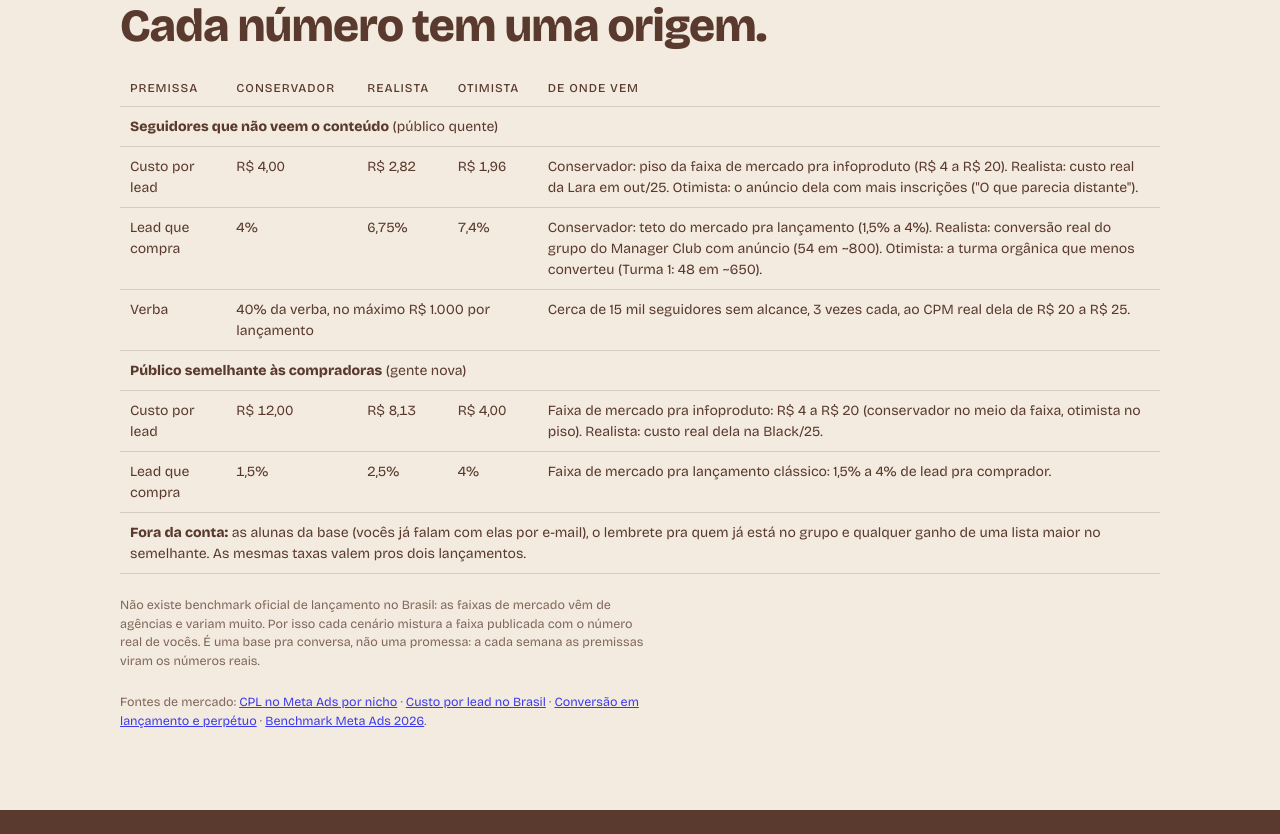
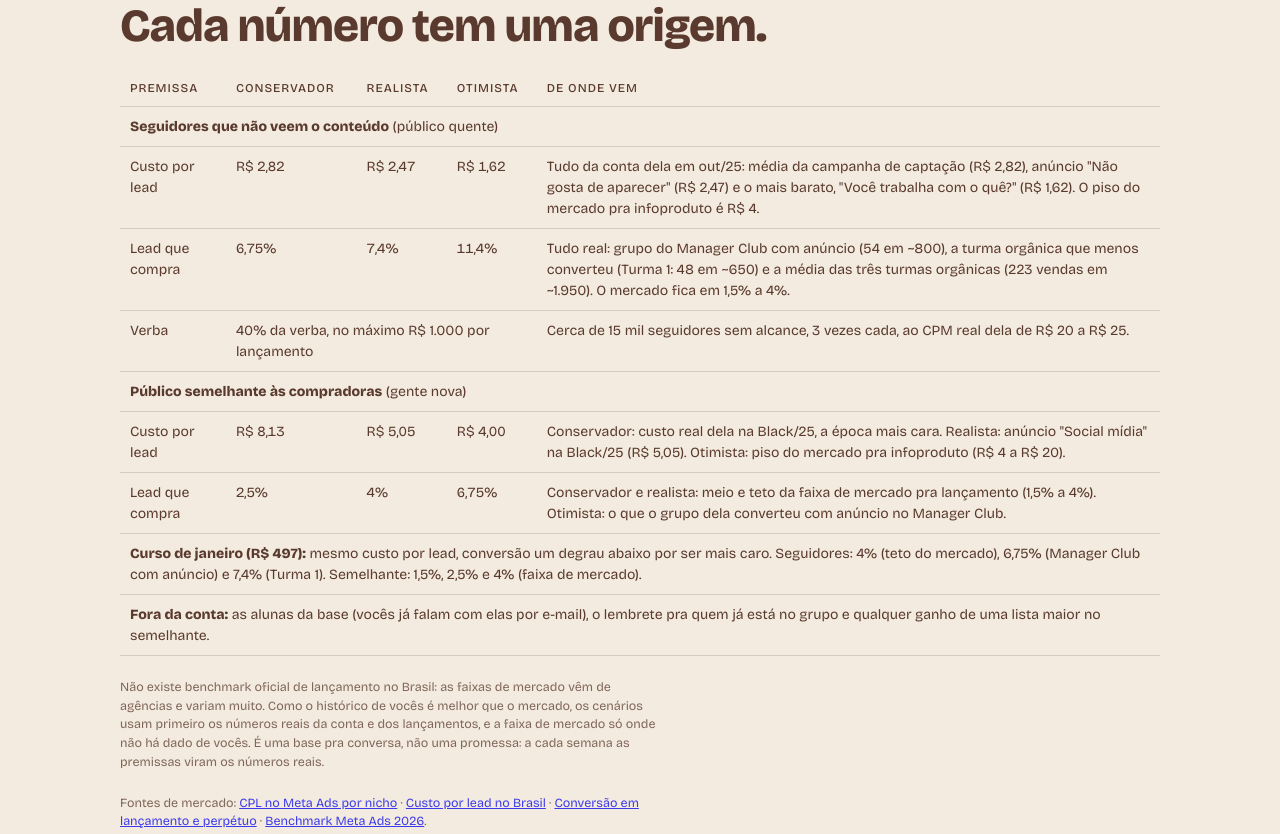
Before and after one commit to luanacaper/proposta-lara-dam, a plain HTML site: page projecao/index.html in a window 1280 px wide. Shown: the part 2866-3700 px from the top of the page. Drawn offline with nearby package versions, Linux system fonts and the light colour scheme.

Commit message:
Projeção: cenários com os números reais da conta primeiro
Co-Authored-By: Claude Opus 5.5 <noreply@anthropic.com>

```diff
--- a/projecao/index.html
+++ b/projecao/index.html
@@ -150,17 +150,18 @@ p{margin:0;max-width:66ch}
       <thead><tr><th>Premissa</th><th>Conservador</th><th>Realista</th><th>Otimista</th><th>De onde vem</th></tr></thead>
       <tbody>
         <tr><td colspan="5"><b>Seguidores que não veem o conteúdo</b> (público quente)</td></tr>
-        <tr><td>Custo por lead</td><td class="n">R$ 4,00</td><td class="n">R$ 2,82</td><td class="n">R$ 1,96</td><td>Conservador: piso da faixa de mercado pra infoproduto (R$ 4 a R$ 20). Realista: custo real da Lara em out/25. Otimista: o anúncio dela com mais inscrições ("O que parecia distante").</td></tr>
-        <tr><td>Lead que compra</td><td class="n">4%</td><td class="n">6,75%</td><td class="n">7,4%</td><td>Conservador: teto do mercado pra lançamento (1,5% a 4%). Realista: conversão real do grupo do Manager Club com anúncio (54 em ~800). Otimista: a turma orgânica que menos converteu (Turma 1: 48 em ~650).</td></tr>
+        <tr><td>Custo por lead</td><td class="n">R$ 2,82</td><td class="n">R$ 2,47</td><td class="n">R$ 1,62</td><td>Tudo da conta dela em out/25: média da campanha de captação (R$ 2,82), anúncio "Não gosta de aparecer" (R$ 2,47) e o mais barato, "Você trabalha com o quê?" (R$ 1,62). O piso do mercado pra infoproduto é R$ 4.</td></tr>
+        <tr><td>Lead que compra</td><td class="n">6,75%</td><td class="n">7,4%</td><td class="n">11,4%</td><td>Tudo real: grupo do Manager Club com anúncio (54 em ~800), a turma orgânica que menos converteu (Turma 1: 48 em ~650) e a média das três turmas orgânicas (223 vendas em ~1.950). O mercado fica em 1,5% a 4%.</td></tr>
         <tr><td>Verba</td><td colspan="3">40% da verba, no máximo R$ 1.000 por lançamento</td><td>Cerca de 15 mil seguidores sem alcance, 3 vezes cada, ao CPM real dela de R$ 20 a R$ 25.</td></tr>
         <tr><td colspan="5"><b>Público semelhante às compradoras</b> (gente nova)</td></tr>
-        <tr><td>Custo por lead</td><td class="n">R$ 12,00</td><td class="n">R$ 8,13</td><td class="n">R$ 4,00</td><td>Faixa de mercado pra infoproduto: R$ 4 a R$ 20 (conservador no meio da faixa, otimista no piso). Realista: custo real dela na Black/25.</td></tr>
-        <tr><td>Lead que compra</td><td class="n">1,5%</td><td class="n">2,5%</td><td class="n">4%</td><td>Faixa de mercado pra lançamento clássico: 1,5% a 4% de lead pra comprador.</td></tr>
-        <tr><td colspan="5"><b>Fora da conta:</b> as alunas da base (vocês já falam com elas por e-mail), o lembrete pra quem já está no grupo e qualquer ganho de uma lista maior no semelhante. As mesmas taxas valem pros dois lançamentos.</td></tr>
+        <tr><td>Custo por lead</td><td class="n">R$ 8,13</td><td class="n">R$ 5,05</td><td class="n">R$ 4,00</td><td>Conservador: custo real dela na Black/25, a época mais cara. Realista: anúncio "Social mídia" na Black/25 (R$ 5,05). Otimista: piso do mercado pra infoproduto (R$ 4 a R$ 20).</td></tr>
+        <tr><td>Lead que compra</td><td class="n">2,5%</td><td class="n">4%</td><td class="n">6,75%</td><td>Conservador e realista: meio e teto da faixa de mercado pra lançamento (1,5% a 4%). Otimista: o que o grupo dela converteu com anúncio no Manager Club.</td></tr>
+        <tr><td colspan="5"><b>Curso de janeiro (R$ 497):</b> mesmo custo por lead, conversão um degrau abaixo por ser mais caro. Seguidores: 4% (teto do mercado), 6,75% (Manager Club com anúncio) e 7,4% (Turma 1). Semelhante: 1,5%, 2,5% e 4% (faixa de mercado).</td></tr>
+        <tr><td colspan="5"><b>Fora da conta:</b> as alunas da base (vocês já falam com elas por e-mail), o lembrete pra quem já está no grupo e qualquer ganho de uma lista maior no semelhante.</td></tr>
       </tbody>
     </table>
     </div>
-    <p class="fonte">Não existe benchmark oficial de lançamento no Brasil: as faixas de mercado vêm de agências e variam muito. Por isso cada cenário mistura a faixa publicada com o número real de vocês. É uma base pra conversa, não uma promessa: a cada semana as premissas viram os números reais.</p>
+    <p class="fonte">Não existe benchmark oficial de lançamento no Brasil: as faixas de mercado vêm de agências e variam muito. Como o histórico de vocês é melhor que o mercado, os cenários usam primeiro os números reais da conta e dos lançamentos, e a faixa de mercado só onde não há dado de vocês. É uma base pra conversa, não uma promessa: a cada semana as premissas viram os números reais.</p>
     <p class="fonte">Fontes de mercado: <a href="https://giorgiopasquale.com/blog/meta-ads-custo-por-lead/">CPL no Meta Ads por nicho</a> · <a href="https://babitonhela.com/blog/custo-por-lead-brasil-benchmarks/">Custo por lead no Brasil</a> · <a href="https://brasilgeo.ai/leadlovers2026/segmentos/infoprodutores-e-mentores/">Conversão em lançamento e perpétuo</a> · <a href="https://agencialastro.com.br/benchmark-meta-ads-2026/">Benchmark Meta Ads 2026</a>.</p>
   </div>
 </section>
@@ -207,8 +208,8 @@ p{margin:0;max-width:66ch}
   });
   // verba nos seguidores: até 40% e no máximo R$ 1.000 por lançamento (~15 mil pessoas, 3 vezes cada, CPM R$ 20 a 25)
   var TETO_SEG=1000;
-  var C1=[{nome:'Conservador',sCpl:4,sConv:.04,lCpl:12,lConv:.015,org:50},{nome:'Realista',sCpl:2.82,sConv:.0675,lCpl:8.13,lConv:.025,org:65},{nome:'Otimista',sCpl:1.96,sConv:.074,lCpl:4,lConv:.04,org:80}];
-  var C2=[{nome:'Conservador',sCpl:4,sConv:.04,lCpl:12,lConv:.015},{nome:'Realista',sCpl:2.82,sConv:.0675,lCpl:8.13,lConv:.025},{nome:'Otimista',sCpl:1.96,sConv:.074,lCpl:4,lConv:.04}];
+  var C1=[{nome:'Conservador',sCpl:2.82,sConv:.0675,lCpl:8.13,lConv:.025,org:50},{nome:'Realista',sCpl:2.47,sConv:.074,lCpl:5.05,lConv:.04,org:65},{nome:'Otimista',sCpl:1.62,sConv:.114,lCpl:4,lConv:.0675,org:80}];
+  var C2=[{nome:'Conservador',sCpl:2.82,sConv:.04,lCpl:8.13,lConv:.015},{nome:'Realista',sCpl:2.47,sConv:.0675,lCpl:5.05,lConv:.025},{nome:'Otimista',sCpl:1.62,sConv:.074,lCpl:4,lConv:.04}];
   function barra(partes,tot){ return '<div class="barra-tot">'+partes.map(function(p){return '<i style="width:'+(tot>0?p[0]/tot*100:0)+'%;background:var('+p[1]+')"></i>';}).join('')+'</div>'; }
   var fmt2=function(v){return v.toLocaleString('pt-BR',{minimumFractionDigits:2,maximumFractionDigits:2});};
   function conta(c,b){
```
